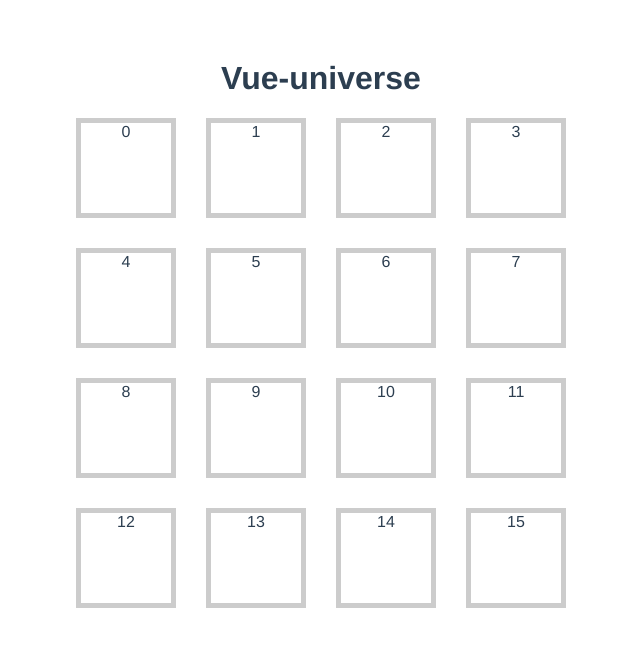
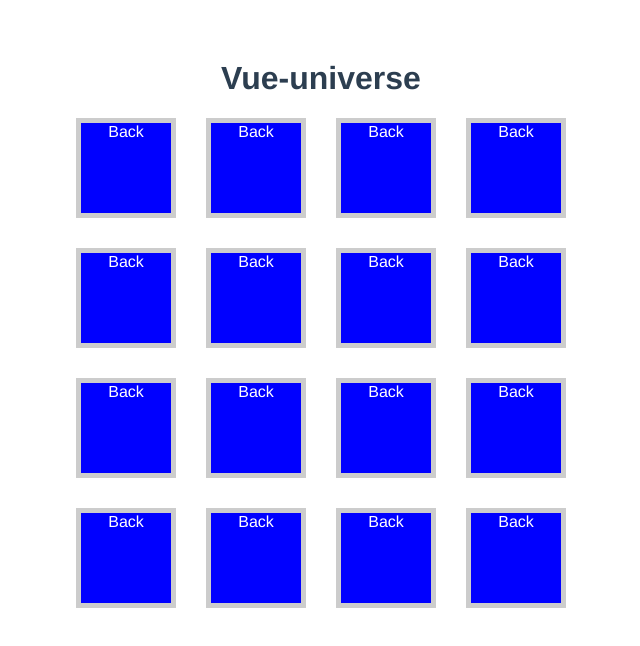
Before and after one commit to Almina38/vue-niverse, a Vue app: page / in a window 1280 px wide. Shown: the top 646 px of the page, without its empty margins (319-959 px from the left). Built offline with nearby package versions, Linux system fonts and the light colour scheme.

Commit message:
Kaartcomponent aangepast en klikfunctionaliteit toegevoeg

```diff
--- a/src/App.vue
+++ b/src/App.vue
@@ -4,12 +4,16 @@
     <Card
     v-for="(card, index) in cardList"
     :key="`card-${index}`"
-    :value="card" />
+    :value="card.value"
+    :visible="card.visible"
+    :position="card.position"
+    @select-card="flipCard"/>
+
   </section>
 </template>
 
 <script>
-
+import { ref } from 'vue'
 import Card from './components/Card.vue'
 export default {
   name: 'App',
@@ -17,14 +21,23 @@
     Card
   },
   setup(){
-    const cardList = []
+    const cardList = ref([])
 
     for( let i = 0; i < 16; i++){
-      cardList.push(i)
+      cardList.value.push({
+        value: i,
+        visible: false,
+        position: i
+      })
+    }
+
+    const flipCard = (payload) => {
+      cardList.value[payload.position].visible = true
     }
 
     return{
-      cardList
+      cardList,
+      flipCard
     }
   }
 }
@@ -40,10 +53,6 @@
 }
 
 
-.card {
-  border: 5px solid#ccc;
-}
-
 .game-board{
   display:grid;
   grid-template-columns: 100px 100px 100px 100px;
@@ -53,4 +62,25 @@
   justify-content: center;
 }
 
+.card {
+  border: 5px solid#ccc;
+  position: relative;
+}
+
+.card-face{
+  width: 100%;
+  height: 100%;
+  position: absolute;
+
+}
+.card-face.is-front{
+  background-color: red;
+  color: white;
+}
+
+.card-face.is-back{
+  background-color: blue;
+  color: white;
+}
+
 </style>
--- a/src/components/Card.vue
+++ b/src/components/Card.vue
@@ -1,16 +1,39 @@
 <script>
 export default{
     props:{
+        position:{
+            type: Number,
+            required: true
+        },
         value: {
         type: Number,
             required: true
+        },
+
+    visible:{
+        type: Boolean,
+        default: false
+    }
+},
+    setup(props, context){
+        const selectCard = () => {
+            context.emit('select-card',{
+                position: props.position
+            })
         }
+    return{selectCard}
     }
-}</script>
+}
+</script>
 
 <template>
-    <div class="card">
-        {{ value }}
+    <div class="card" @click="selectCard">
+        <div v-if="visible" class="card-face is-front">
+            {{ value }}
+        </div>
+        <div v-else class="card-face is-back">
+            Back
+        </div>
     </div>
 </template>
 
```
